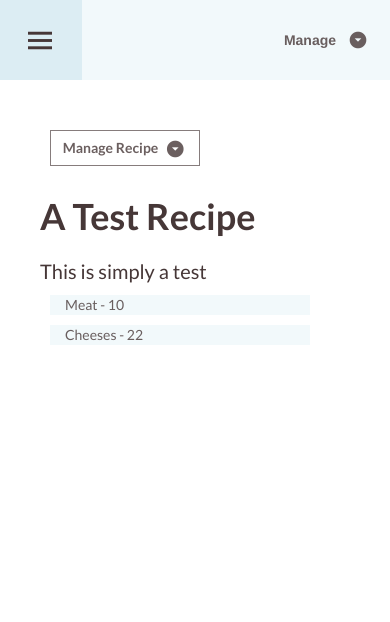
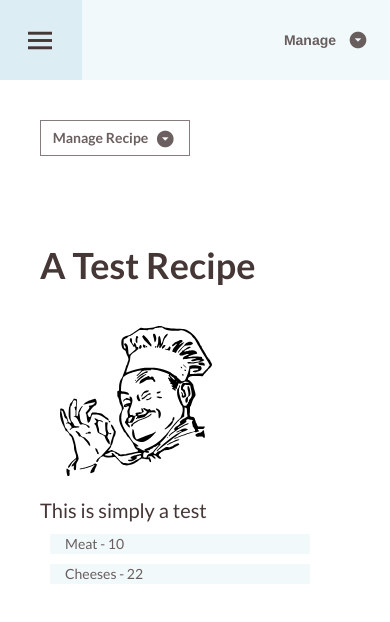
Before and after one commit to nicobartholom3w/shopping_recipe_app, an Angular app in the folder shopping_recipe_app/: page /recipe-detail/1 in a window 390 px wide. Shown: the top 622 px of the page. Built offline with nearby package versions, Linux system fonts and the light colour scheme.

Commit message:
(feat) Fixed dropdown(overlay) and added image in recipe details.

```diff
--- a/shopping_recipe_app/src/app/recipes/recipe-item/recipe-detail/recipe-detail.component.html
+++ b/shopping_recipe_app/src/app/recipes/recipe-item/recipe-detail/recipe-detail.component.html
@@ -23,7 +23,9 @@
         </div>
     </div>
 </div>
-
+<div class="recipe__img">
+    <img class="recipe__img-file" [src]="recipe.imagePath" alt="">
+</div>
 <div class="recipe__description description-header"> {{ recipe.description }}</div>
 
 <div class="ingredients-list"
--- a/shopping_recipe_app/src/app/recipes/recipe-item/recipe-detail/recipe-detail.component.scss
+++ b/shopping_recipe_app/src/app/recipes/recipe-item/recipe-detail/recipe-detail.component.scss
@@ -18,6 +18,14 @@
 
     }
 
+    &__img {
+        margin: 2rem;
+
+        &-file {
+            height: 15rem;
+            width: auto;
+        }
+    }
     &__description {
         color: rgba(70, 55, 55, 1);
         font-size: 2rem;
@@ -44,7 +52,10 @@
 
 .managerecipe {
     width: 15rem;
-    margin: 1rem;
+    // margin-left: 15rem;
+    // margin-bottom: 7rem;
+    position: relative;
+    z-index: 11;
 
     &-top {
         display: none;
@@ -77,6 +88,7 @@
     }
 
     &__toggle {
+        position: absolute;
         display: flex;
         flex-direction: column;
         width: 15rem;
@@ -84,7 +96,10 @@
         border: solid 1px rgba(70, 55, 55, .65);
         border-top: none;
         transition: all .3s;
+        overflow: hidden;
     }
+
+
 }
 
 .dropdown {
@@ -114,6 +129,8 @@
 
         &-top {
             display: block;
+            margin-left: 0rem;
+            margin-bottom: 7rem;
         }
 
         &-side {
--- a/shopping_recipe_app/src/app/recipes/recipe-item/recipe-detail/recipe-detail.component.ts
+++ b/shopping_recipe_app/src/app/recipes/recipe-item/recipe-detail/recipe-detail.component.ts
@@ -2,6 +2,7 @@ import { Component, OnInit, Input } from '@angular/core';
 import { Recipe } from '../../recipe.model';
 import { ActivatedRoute } from '@angular/router';
 import { RecipesService } from '../../recipes.service';
+import { ManageOverlayService } from 'src/app/manage-overlay.service';
 
 @Component({
   selector: 'app-recipe-detail',
@@ -14,8 +15,10 @@ export class RecipeDetailComponent implements OnInit {
   id: number;
   recipe: Recipe;
 
+
   constructor(private route: ActivatedRoute,
-              private recipesService: RecipesService) {
+              private recipesService: RecipesService,
+              private manageOverlayService: ManageOverlayService) {
     this.route.params.subscribe((params) => {
       this.id = Number(params.id);
       let recipes = recipesService.getRecipes();
@@ -27,10 +30,17 @@ export class RecipeDetailComponent implements OnInit {
   }
 
   ngOnInit() {
+    this.manageOverlayService.overlayClickedSubject
+      .subscribe((isOverlayActive) => {
+        if(!isOverlayActive) {
+          this.status = false;
+        }
+    });
   }
 
   openManageRecipe() {
     this.status = !this.status;
+    this.manageOverlayService.manageOverlay();
   }
 
 }
```
